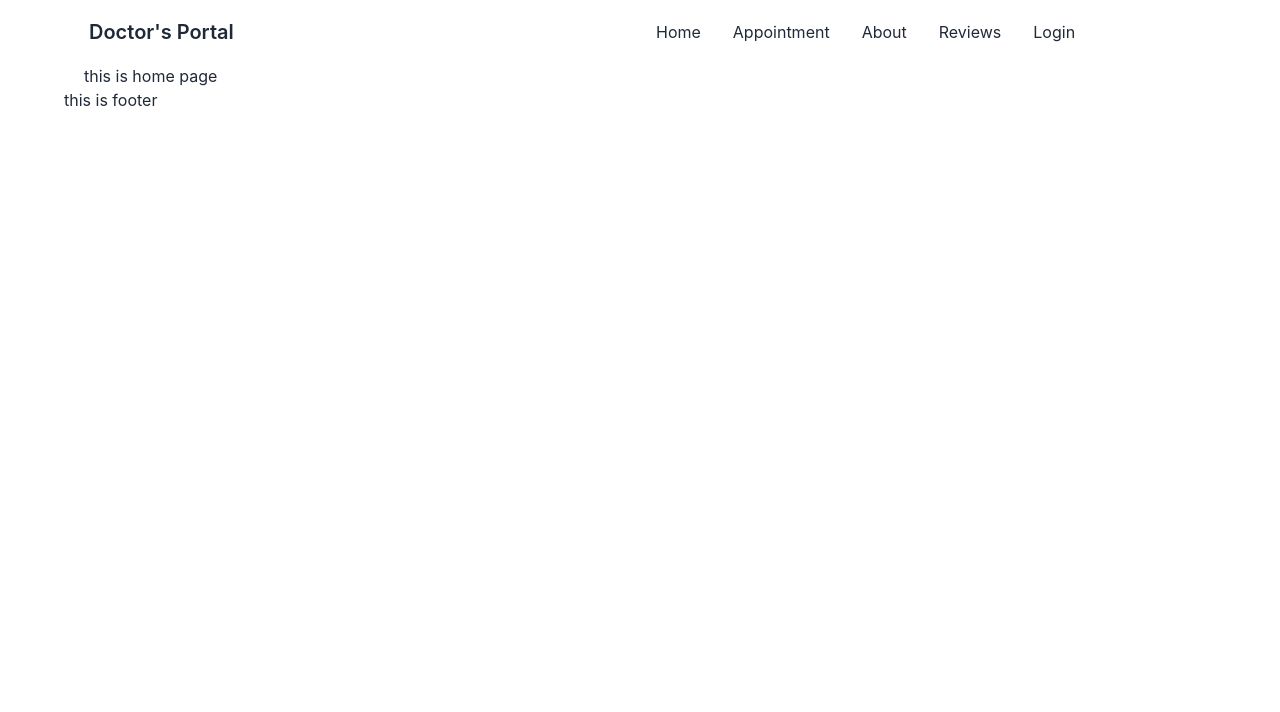
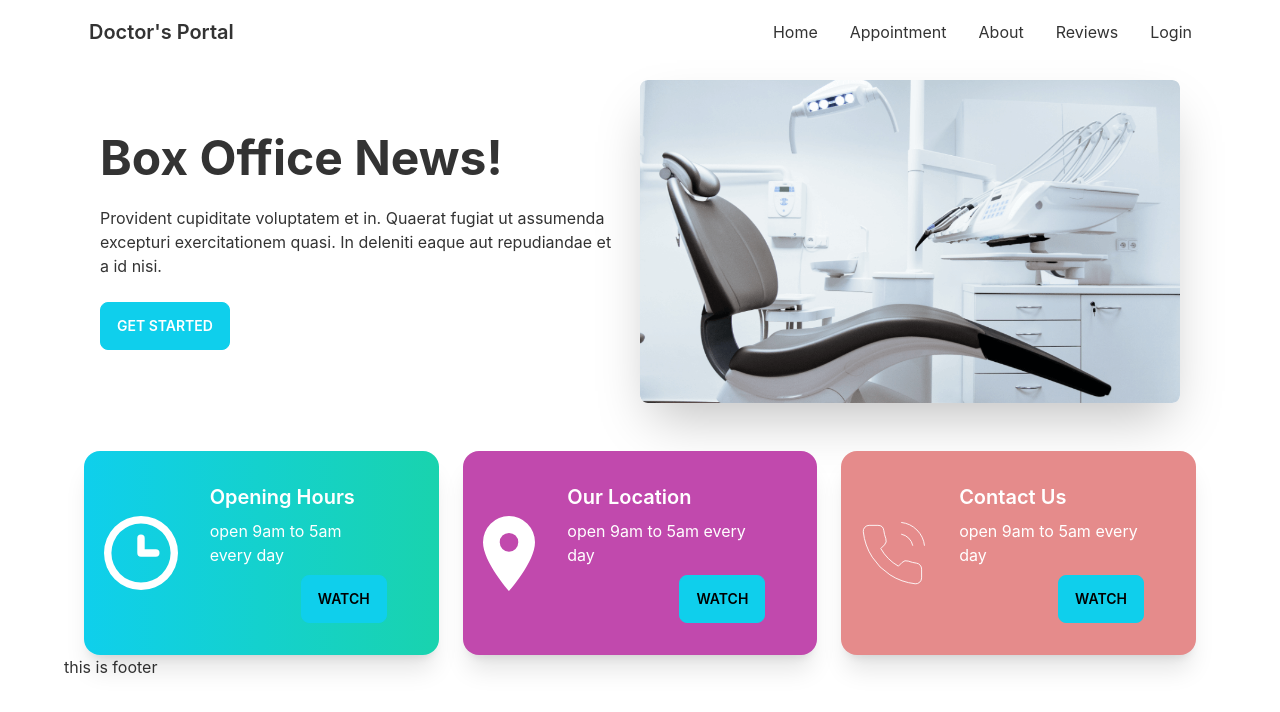
Before and after one commit to alaminarman130205/doctor-s-portal, a React (Create React App) app: page / in a window 1280 px wide. Shown: the top 712 px of the page. Built offline with nearby package versions, Linux system fonts and the light colour scheme.

Commit message:
bg second part push successfully

```diff
--- a/src/Pages/Home/Banner/Banner.js
+++ b/src/Pages/Home/Banner/Banner.js
@@ -1,9 +1,27 @@
 import React from "react";
+import chair from "../../../assets/images/chair.png";
 
 const Banner = () => {
   return (
     <div>
-      <h1>banner is running</h1>
+      <div className="hero">
+        <div className="hero-content flex-col lg:flex-row-reverse">
+          <img
+            src={chair}
+            className="rounded-lg w-1/2 shadow-2xl"
+            alt="nothing"
+          />
+          <div>
+            <h1 className="text-5xl font-bold">Box Office News!</h1>
+            <p className="py-6">
+              Provident cupiditate voluptatem et in. Quaerat fugiat ut assumenda
+              excepturi exercitationem quasi. In deleniti eaque aut repudiandae
+              et a id nisi.
+            </p>
+            <button className=" text-white btn btn-primary">Get Started</button>
+          </div>
+        </div>
+      </div>
     </div>
   );
 };
--- a/src/Pages/Home/Home/Home.js
+++ b/src/Pages/Home/Home/Home.js
@@ -1,9 +1,12 @@
 import React from "react";
+import Banner from "../Banner/Banner";
+import InfoCarts from "../InfoCarts/InfoCarts";
 
 const Home = () => {
   return (
     <div className="mx-5">
-      <h1>this is home page</h1>
+      <Banner></Banner>
+      <InfoCarts></InfoCarts>
     </div>
   );
 };
--- /dev/null
+++ b/src/Pages/Home/InfoCarts/InfoCard.js
@@ -0,0 +1,23 @@
+import React from "react";
+
+const InfoCard = ({ card }) => {
+  const { name, description, icon, bgClass } = card;
+  return (
+    <div>
+      <div className={`card px-5 text-white card-side shadow-xl ${bgClass}`}>
+        <figure>
+          <img src={icon} alt="Movie" />
+        </figure>
+        <div className="card-body">
+          <h2 className="card-title">{name}</h2>
+          <p>{description}</p>
+          <div className="card-actions justify-end">
+            <button className="btn btn-primary text-black">Watch</button>
+          </div>
+        </div>
+      </div>
+    </div>
+  );
+};
+
+export default InfoCard;
--- /dev/null
+++ b/src/Pages/Home/InfoCarts/InfoCarts.js
@@ -0,0 +1,40 @@
+import React from "react";
+import clock from "../../../assets/icons/clock.svg";
+import marker from "../../../assets/icons/marker.svg";
+import phone from "../../../assets/icons/phone.svg";
+import InfoCard from "./InfoCard";
+
+const InfoCarts = () => {
+  const cardData = [
+    {
+      id: 1,
+      name: "Opening Hours",
+      description: "open 9am to 5am every day",
+      icon: clock,
+      bgClass: "bg-gradient-to-r from-primary to-secondary",
+    },
+    {
+      id: 2,
+      name: "Our Location",
+      description: "open 9am to 5am every day",
+      icon: marker,
+      bgClass: "bg-accent",
+    },
+    {
+      id: 3,
+      name: "Contact Us",
+      description: "open 9am to 5am every day",
+      icon: phone,
+      bgClass: "bg-error",
+    },
+  ];
+  return (
+    <div className="grid  mt-8 gap-6 grid-cols-1 md:grid-cols-2 lg:grid-cols-3">
+      {cardData.map((card) => (
+        <InfoCard key={card.id} card={card}></InfoCard>
+      ))}
+    </div>
+  );
+};
+
+export default InfoCarts;
--- a/src/Pages/Shared/Navbar/Navbar.js
+++ b/src/Pages/Shared/Navbar/Navbar.js
@@ -23,7 +23,7 @@ const Navbar = () => {
   );
   return (
     <div>
-      <div className="navbar bg-base-100">
+      <div className="navbar bg-base-100 flex justify-between">
         <div className="navbar-start">
           <div className="dropdown">
             <label tabIndex={0} className="btn btn-ghost lg:hidden">
--- a/tailwind.config.js
+++ b/tailwind.config.js
@@ -1,6 +1,33 @@
 /** @type {import('tailwindcss').Config} */
 module.exports = {
   content: ["./src/**/*.{js,jsx,ts,tsx}"],
+
+  daisyui: {
+    themes: [
+      {
+        mytheme: {
+          primary: "#0FCFEC",
+
+          secondary: "#19D3AE",
+
+          accent: "#C149AD",
+
+          neutral: "#021431",
+
+          "base-100": "#FFFFFF",
+
+          info: "#93E6FB",
+
+          success: "#80CED1",
+
+          warning: "#EFD8BD",
+
+          error: "#E58B8B",
+        },
+      },
+    ],
+  },
+
   theme: {
     extend: {},
   },
```
